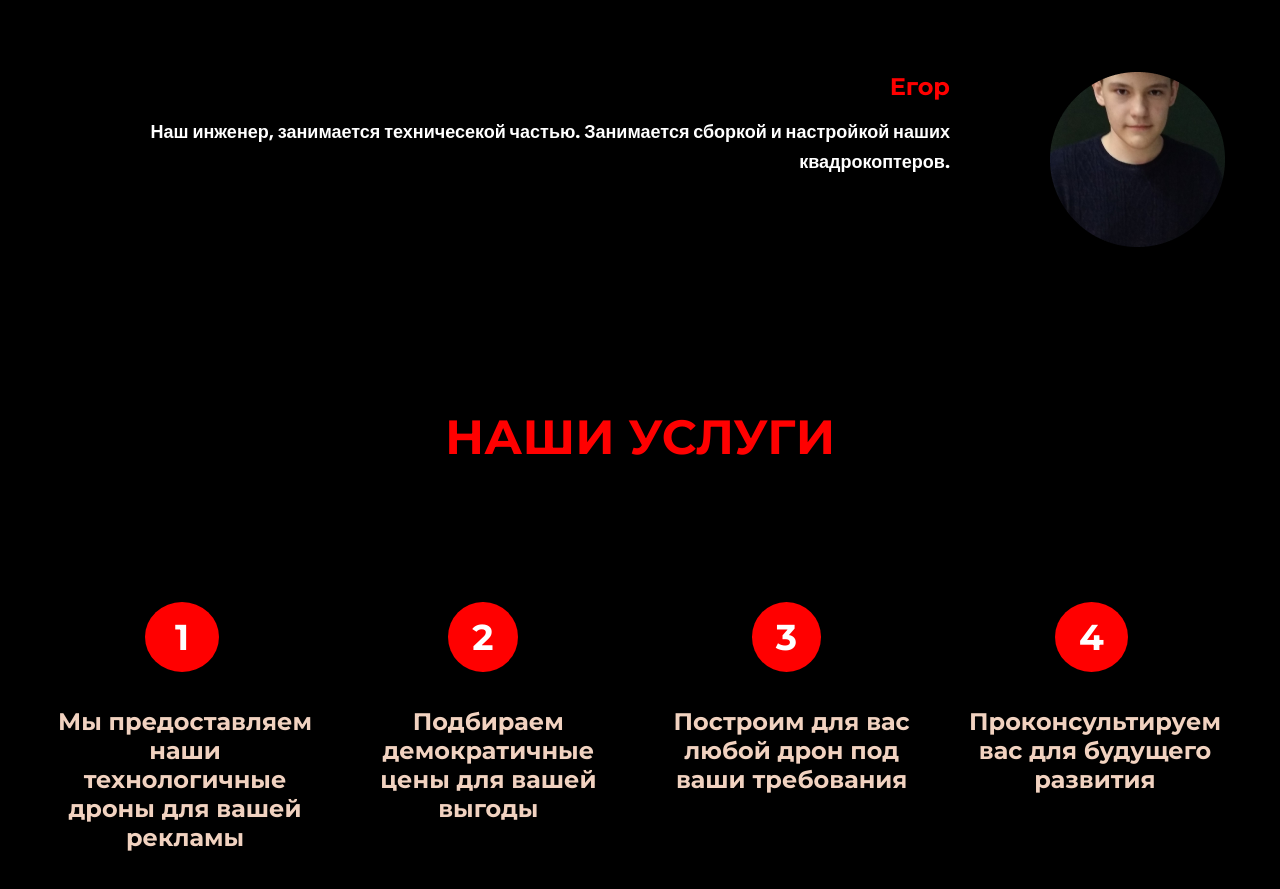
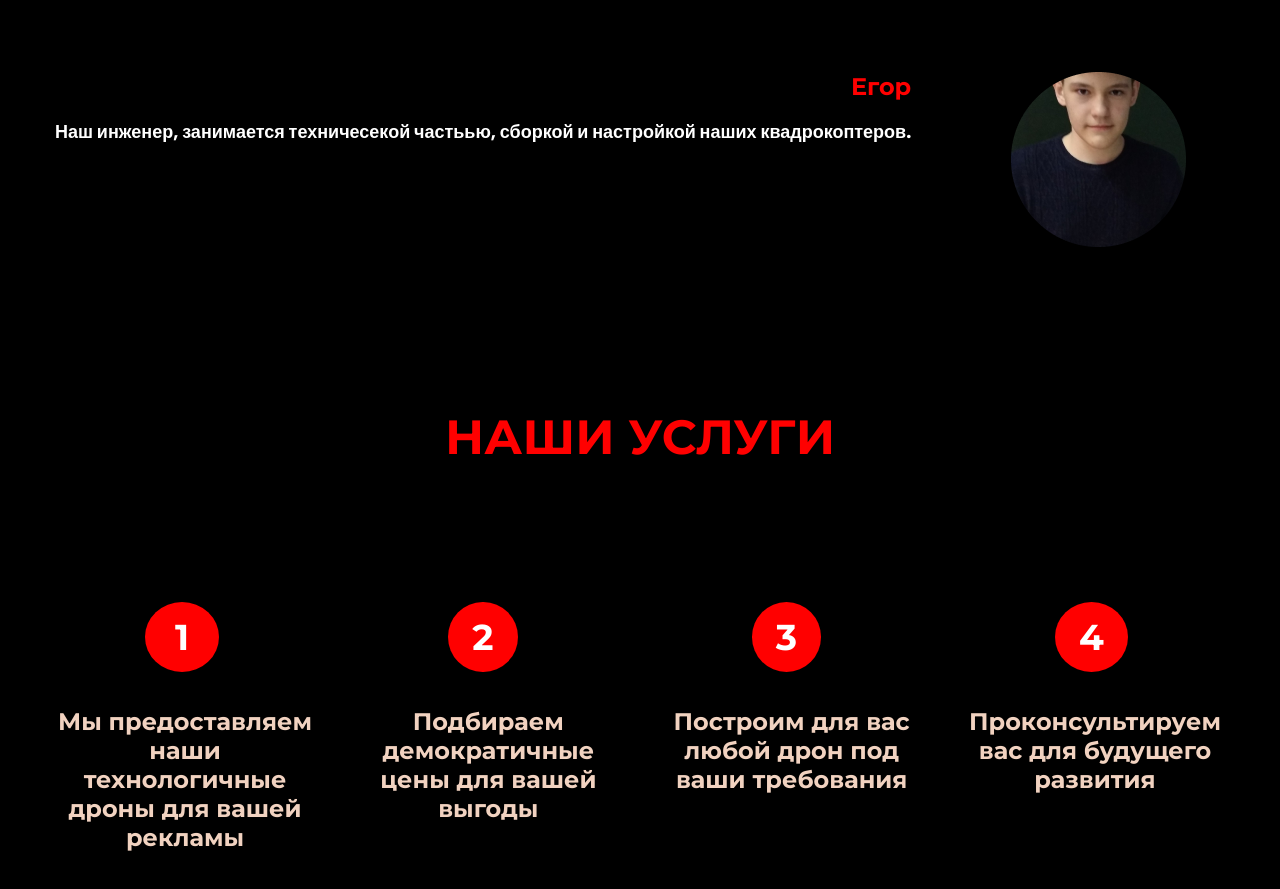
Before and after one commit to SkolerozZZ/AerotecINC11, a plain HTML site: page index.html in a window 1280 px wide. Shown: the part 1737-2626 px from the top of the page. Drawn offline with nearby package versions, Linux system fonts and the light colour scheme.

Commit message:
Update index.html

```diff
--- a/index.html
+++ b/index.html
@@ -126,7 +126,7 @@
               Егор
             </div>
             <div class="about__list-disc1">
-              Наш инженер, занимается техничесекой частью. Занимается сборкой и настройкой
+              Наш инженер, занимается техничесекой частьью, сборкой и настройкой
               наших квадрокоптеров.
             </div>
 
```
